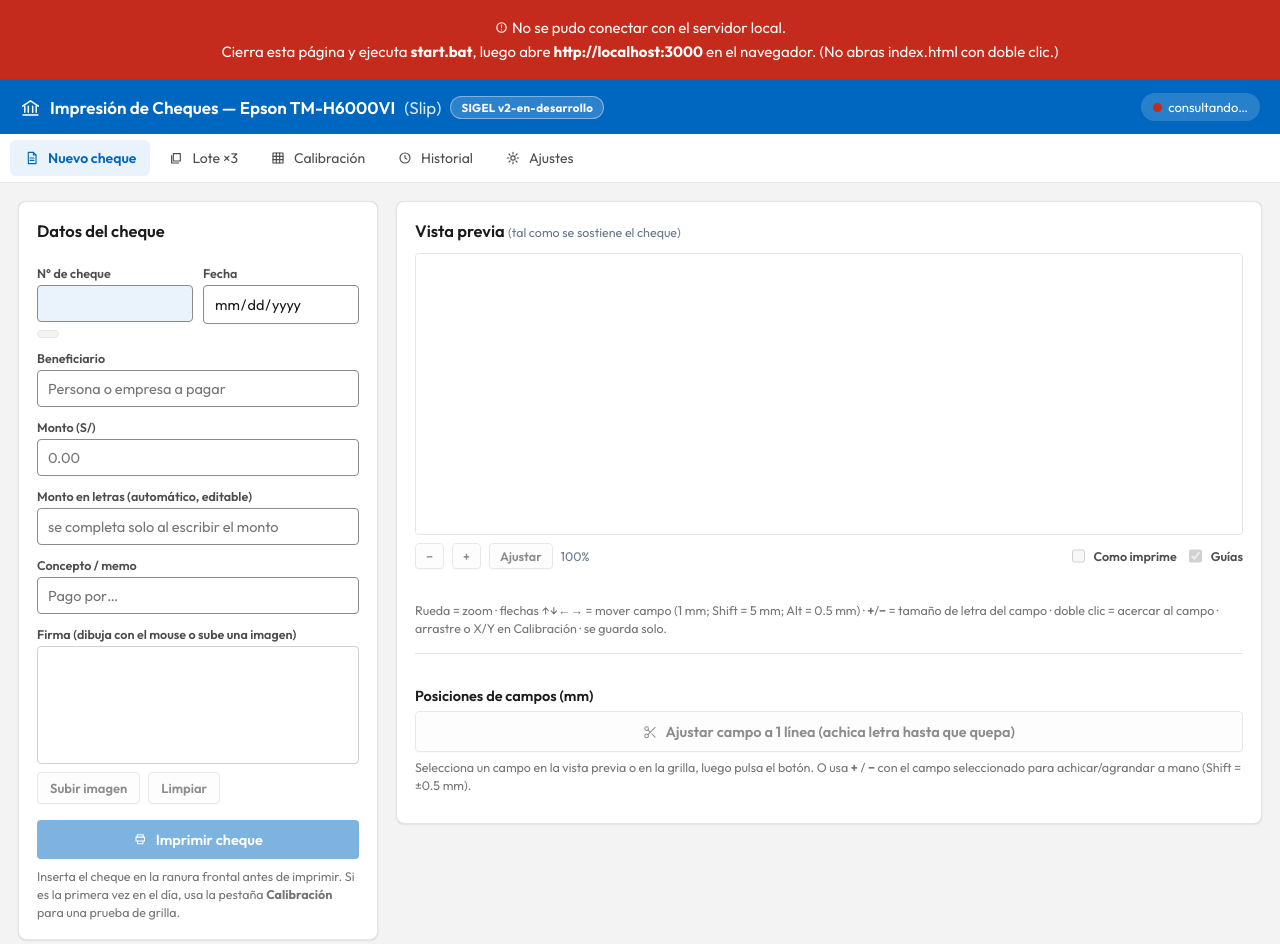
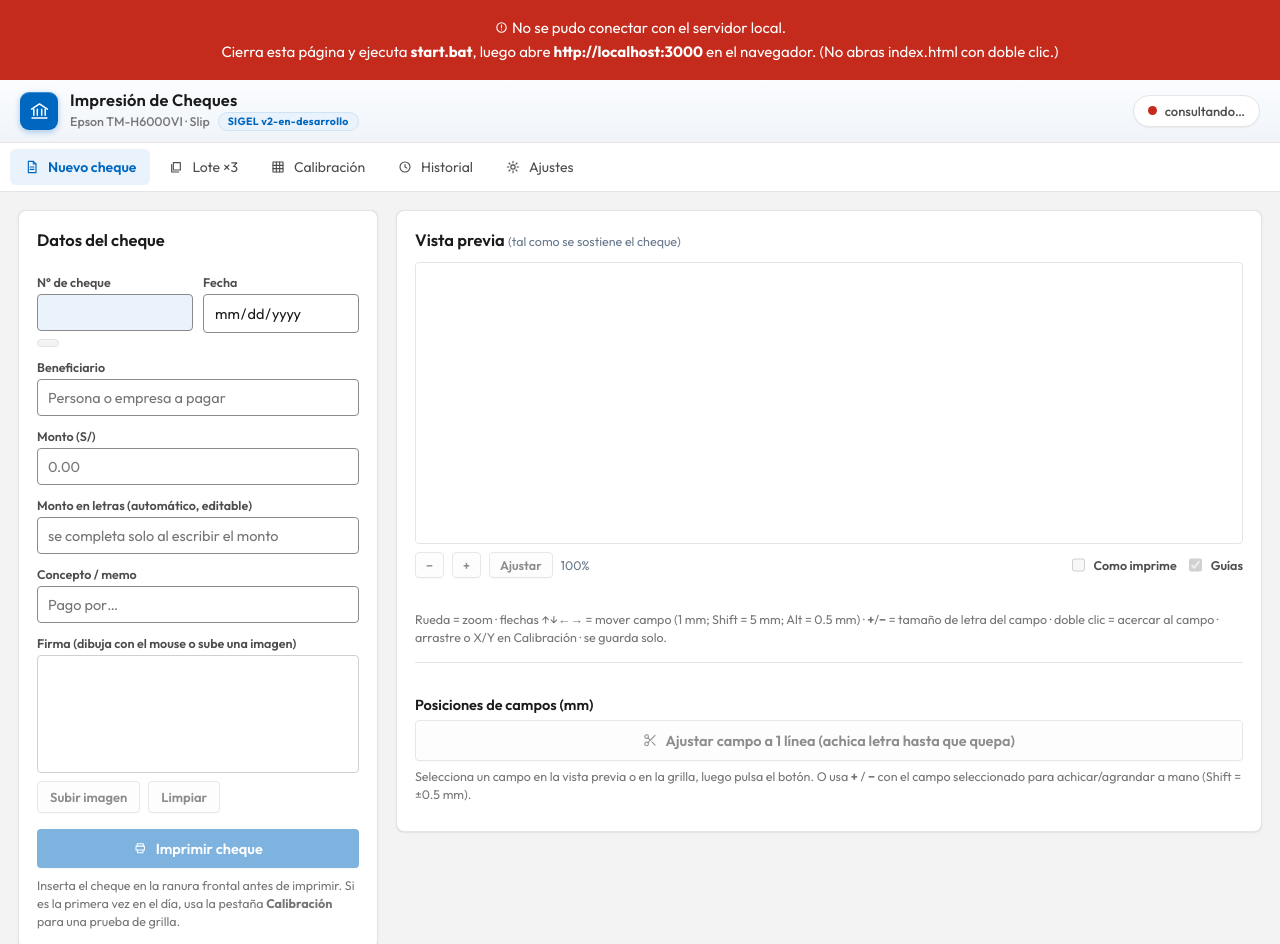
Before and after one commit to josemariarava/sigel-cheques, a website: page index.html in a window 1280 px wide. Shown: the top 944 px of the page. Drawn offline with Linux system fonts and the light colour scheme; no server answers.

Commit message:
Header Fluent: tile de logo, titulo en 2 niveles, chip de estado con dot pulsante (sin push)

```diff
--- a/css/base.css
+++ b/css/base.css
@@ -28,11 +28,20 @@
 *{box-sizing:border-box}
 body{margin:0;font-family:'Outfit','Segoe UI',system-ui,sans-serif;font-size:14px;background:var(--fondo);color:var(--texto);-webkit-font-smoothing:antialiased}
 .ico{width:1em;height:1em;flex:none;stroke:currentColor;fill:none;stroke-width:1.7;stroke-linecap:round;stroke-linejoin:round;vertical-align:-.125em}
-header{background:var(--accent);color:#fff;padding:13px 20px;display:flex;justify-content:space-between;align-items:center;gap:12px;flex-wrap:wrap;box-shadow:0 1px 3px rgba(0,0,0,.18)}
-header h1{margin:0;font-size:17px;font-weight:600;display:flex;align-items:center;gap:9px}
-header h1 .ico{font-size:21px}
-.verBadge{font-size:11.5px;font-weight:700;background:rgba(255,255,255,.18);color:#fff;border:1px solid rgba(255,255,255,.38);padding:3px 10px;border-radius:12px;letter-spacing:.3px}
-#estado{font-size:13px;background:rgba(255,255,255,.16);padding:6px 12px;border-radius:999px}
+header{background:linear-gradient(180deg,#fbfdff,#f0f4f9);color:var(--texto);border-bottom:1px solid var(--borde);
+  padding:11px 20px;display:flex;justify-content:space-between;align-items:center;gap:14px;flex-wrap:wrap}
+.hdrMarca{display:flex;align-items:center;gap:12px;min-width:0}
+.logoTile{width:38px;height:38px;flex:none;border-radius:9px;background:var(--accent);color:#fff;
+  display:flex;align-items:center;justify-content:center;box-shadow:0 2px 6px rgba(0,103,192,.32),inset 0 1px 0 rgba(255,255,255,.25)}
+.logoTile .ico{font-size:21px}
+.hdrTit{display:flex;flex-direction:column;gap:2px;min-width:0}
+.hdrTitulo{font-size:16.5px;font-weight:600;line-height:1.15;letter-spacing:.2px}
+.hdrSub{display:flex;align-items:center;gap:8px;flex-wrap:wrap;font-size:12.5px;color:var(--texto3);font-weight:500}
+.verBadge{font-size:10.5px;font-weight:700;background:var(--accentTint);color:var(--accent);border:1px solid #cfe3f7;
+  padding:1.5px 9px;border-radius:999px;letter-spacing:.3px}
+#estado{display:inline-flex;align-items:center;gap:8px;font-size:13px;font-weight:500;color:var(--texto2);
+  background:#fff;border:1px solid var(--borde);padding:7px 14px;border-radius:999px;box-shadow:var(--sombraBtn);max-width:100%}
+#estado .punto{margin-right:0}
 nav{display:flex;background:var(--card);border-bottom:1px solid var(--borde);padding:6px 10px;gap:4px;overflow-x:auto}
 nav button{display:inline-flex;align-items:center;gap:8px;border:none;background:none;padding:9px 14px;font-size:14px;font-family:inherit;cursor:pointer;color:var(--texto2);border-radius:6px;white-space:nowrap;transition:background var(--trans),color var(--trans)}
 nav button:hover{background:rgba(0,0,0,.045);color:var(--texto)}
@@ -98,8 +107,10 @@ tr.filaAnulada td{color:#a3a3a3}
 .filaBackup{display:flex;align-items:center;gap:10px;padding:7px 10px;background:#f9f9f9;border:1px solid var(--borde);border-radius:6px;margin-bottom:6px;font-size:13px}
 .filaBackupNom{flex:1;word-break:break-all}
 .filaBackupTam{color:var(--texto3);font-size:12px;white-space:nowrap}
-.punto{display:inline-block;width:9px;height:9px;border-radius:50%;margin-right:6px}
-.punto.ok{background:var(--ok)} .punto.mal{background:var(--mal)}
+.punto{display:inline-block;width:9px;height:9px;border-radius:50%;margin-right:6px;flex:none}
+.punto.ok{background:var(--ok);animation:puntoPulse 2.4s ease-out infinite}
+.punto.mal{background:var(--mal)}
+@keyframes puntoPulse{0%{box-shadow:0 0 0 0 rgba(15,123,15,.45)}70%{box-shadow:0 0 0 6px rgba(15,123,15,0)}100%{box-shadow:0 0 0 0 rgba(15,123,15,0)}}
 #toast{position:fixed;bottom:20px;left:50%;transform:translateX(-50%) translateY(80px);background:var(--texto);color:#fff;
   padding:11px 22px;border-radius:8px;font-size:14px;opacity:0;transition:.25s;z-index:50;max-width:90vw;text-align:center;box-shadow:var(--sombraAlta)}
 #toast.visible{opacity:1;transform:translateX(-50%) translateY(0)}
--- a/index.html
+++ b/index.html
@@ -9,7 +9,13 @@
 <body>
 
 <header>
-  <h1><svg class="ico" viewBox="0 0 24 24" aria-hidden="true"><path d="M3 10.5 12 4.5l9 6"/><path d="M5.5 10.5v7M9.5 10.5v7M14.5 10.5v7M18.5 10.5v7M3.5 20.5h17"/></svg> Impresión de Cheques — Epson TM-H6000VI <span class="font-normal opacity-85">(Slip)</span> <span class="verBadge">SIGEL v2-en-desarrollo</span></h1>
+  <div class="hdrMarca">
+    <div class="logoTile" aria-hidden="true"><svg class="ico" viewBox="0 0 24 24"><path d="M3 10.5 12 4.5l9 6"/><path d="M5.5 10.5v7M9.5 10.5v7M14.5 10.5v7M18.5 10.5v7M3.5 20.5h17"/></svg></div>
+    <div class="hdrTit">
+      <span class="hdrTitulo">Impresión de Cheques</span>
+      <span class="hdrSub">Epson TM-H6000VI · Slip <span class="verBadge">SIGEL v2-en-desarrollo</span></span>
+    </div>
+  </div>
   <div id="estado"><span class="punto mal"></span>consultando…</div>
 </header>
 
```
Also changed, not shown: css/app.css.
